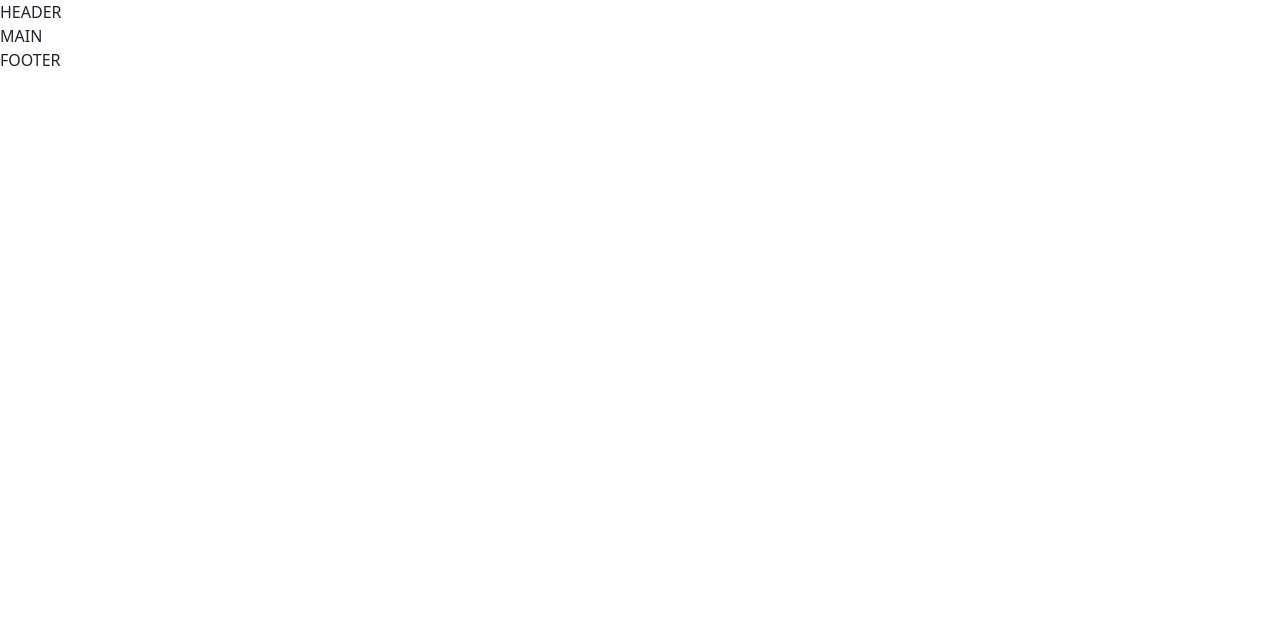
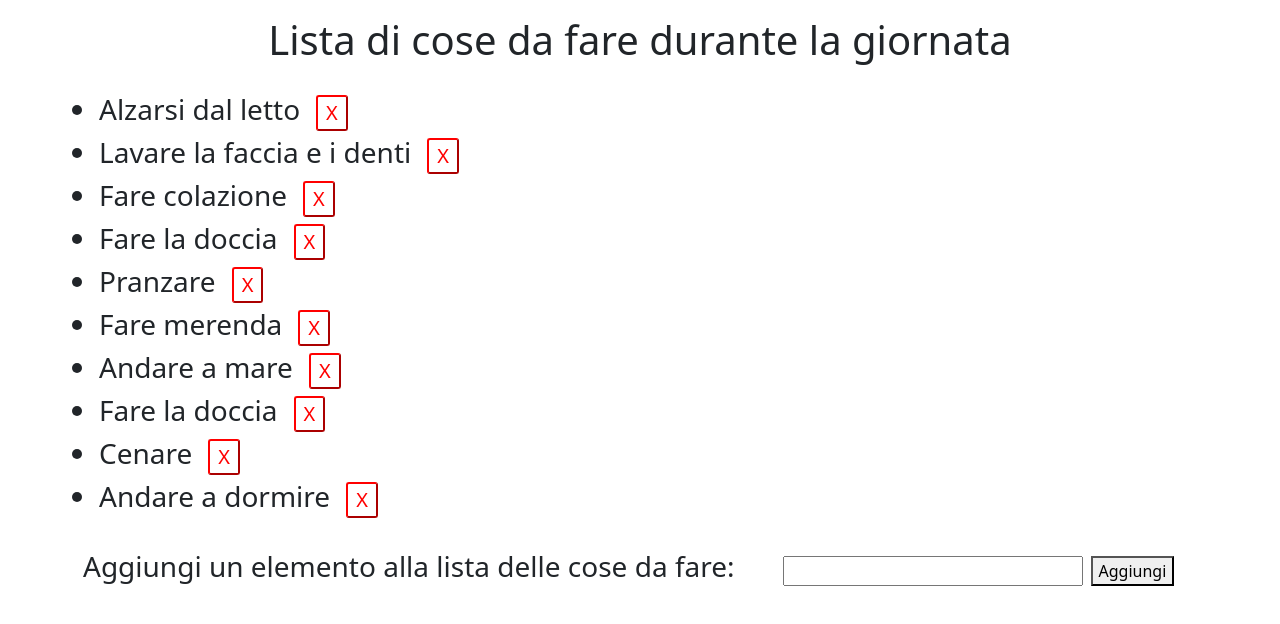
Before and after one commit to gaetanovenuto/vue-todolist, a plain HTML site: page index.html in a window 1280 px wide. Drawn offline with nearby package versions, Linux system fonts and the light colour scheme.

Commit message:
Esercizio completato, compreso di bonus

```diff
--- a/css/style.css
+++ b/css/style.css
@@ -1,6 +1,27 @@
 /***************************************************
     UTILITIES
 ****************************************************/
+
+.delButton {
+    border-radius: 3px;
+    color: red;
+    border-color: red;
+    background-color: white;
+}
+
+.done {
+    text-decoration: line-through;
+}
+
+.todoItem:hover {
+    cursor: pointer;
+}
+
+#addElement {
+    width: 300px;
+}
+
+
 
 /*********************
     BACKGROUND COLORS
--- a/index.html
+++ b/index.html
@@ -21,23 +21,37 @@
     </head>
     <body>
 
+        <div id="app">
+
             <!-- header -->
             <header>
-                HEADER
+                    <h1 class="text-center py-3">
+                        Lista di cose da fare durante la giornata
+                    </h1>
             </header>
             <!-- /header -->
 
             <!-- main -->
             <main>
-                MAIN
+                <div class="container">
+                    <ul class="fs-3" >
+                        <li v-for="(todo, i) in todos">
+                            <span :class="todo.done ? 'done' : ''" @click="isDone(i)">
+                                {{ todo.text }}
+                            </span>
+                            <button class="fs-5 px-2 ms-3 delButton" @click="deleteItem(i)">X</button>
+                        </li>
+                    </ul>
+                    <div class="p-3">
+                        <label for="addElement" class="h3 text-center">Aggiungi un elemento alla lista delle cose da fare:</label>
+                        <input type="text" v-model="newTodoText" id="addElement" class="ms-5 me-2" @keyup.enter="addItem()">
+                        <button @click="addItem()">Aggiungi</button>
+                    </div>
+                </div>
             </main>
             <!-- /main -->
 
-        <!-- footer -->
-        <footer>
-                FOOTER
-        </footer>
-        <!-- /footer -->
+        </div>
 
         <!-- VUE JS -->
         <script src="https://unpkg.com/vue@3/dist/vue.global.js"></script>
--- a/js/scripts.js
+++ b/js/scripts.js
@@ -0,0 +1,65 @@
+const { createApp } = Vue;
+
+createApp({
+    data() {
+        return {
+            todos: [
+                {
+                    text: 'Alzarsi dal letto',
+                    done: false,
+                },
+                {
+                    text: 'Lavare la faccia e i denti',
+                    done: false,
+                },
+                {
+                    text: 'Fare colazione',
+                    done: false,
+                },
+                {
+                    text: 'Fare la doccia',
+                    done: false,
+                },
+                {
+                    text: 'Pranzare',
+                    done: false,
+                },
+                {
+                    text: 'Fare merenda',
+                    done: false,
+                },
+                {
+                    text: 'Andare a mare',
+                    done: false,
+                },
+                {
+                    text: 'Fare la doccia',
+                    done: false,
+                },
+                {
+                    text: 'Cenare',
+                    done: false,
+                },
+                {
+                    text: 'Andare a dormire',
+                    done: false,
+                }
+            ],
+        }
+    },
+
+    methods: {
+        isDone(i) {
+            this.todos[i].done = !this.todos[i].done;
+        },
+        deleteItem(i) {
+            this.todos.splice(i, 1);
+        },
+        addItem() {
+            if (this.newTodoText.trim() !== '') {
+                this.todos.push({ text: this.newTodoText, done: false });
+                this.newTodoText = '';
+            }
+        }
+    }
+}).mount('#app')
```
Lines whose indentation alone changed are shown as unchanged.
